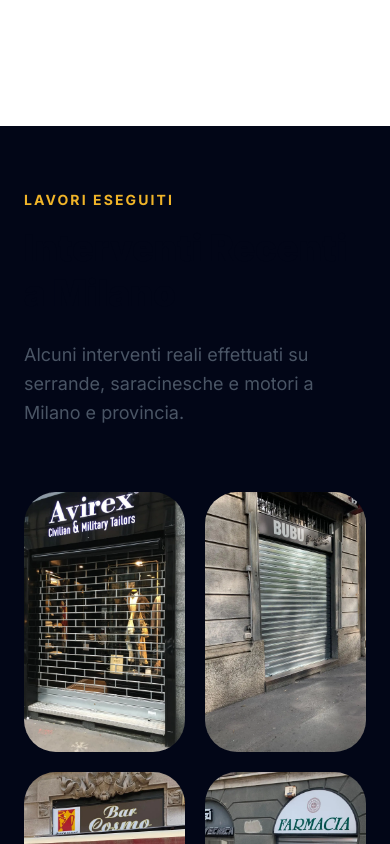
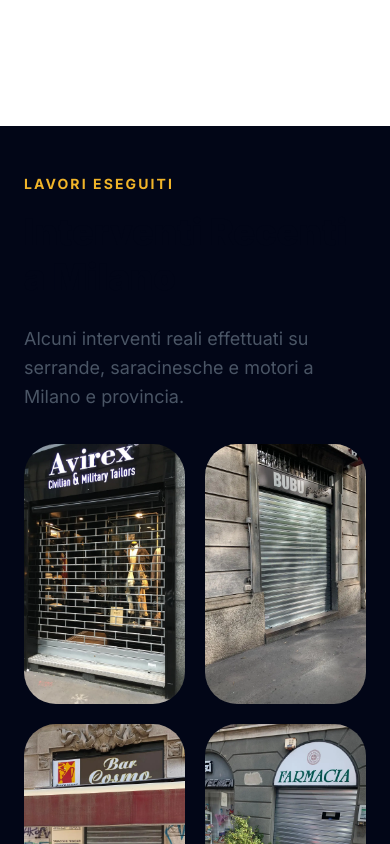
Before and after one commit to Simo-FI/abbinati-serrande, a Next.js app: page / in a window 390 px wide. Shown: the part 5320-6164 px from the top of the page. Built offline with nearby package versions, Linux system fonts and the light colour scheme.

Commit message:
Refine mobile spacing and gallery section layout

```diff
--- a/app/page.tsx
+++ b/app/page.tsx
@@ -702,12 +702,12 @@
 
 </section>
       {/* GALLERY */}
-<section className="py-16 md:py-24 bg-[#020617]">
+<section className="py-12 md:py-24 bg-[#020617]">
 
   <div className="max-w-7xl mx-auto px-6">
 
     {/* TITLE */}
-    <div className="max-w-3xl mb-16">
+    <div className="max-w-3xl mb-8 md:mb-16">
 
       <p className="text-[#f0b429] font-bold uppercase tracking-[0.15em] mb-4 text-sm">
         Lavori Eseguiti
```
